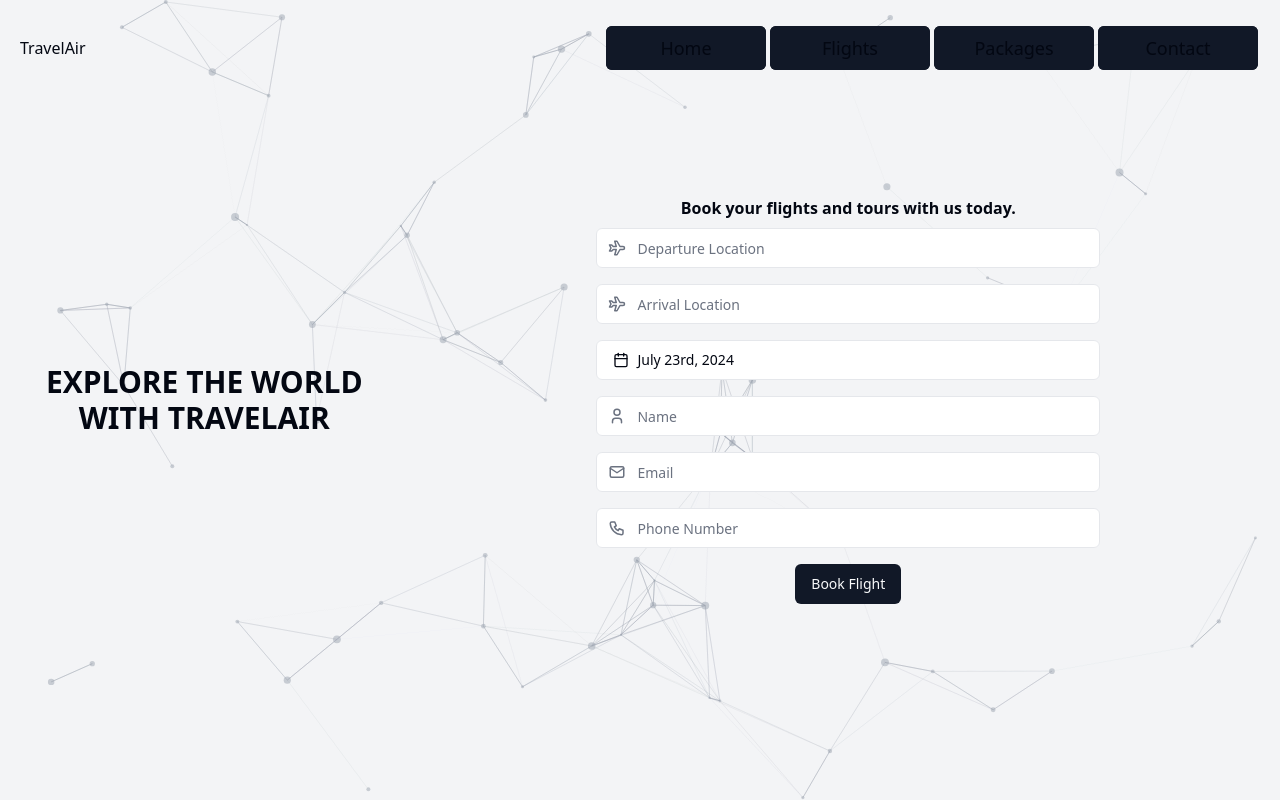
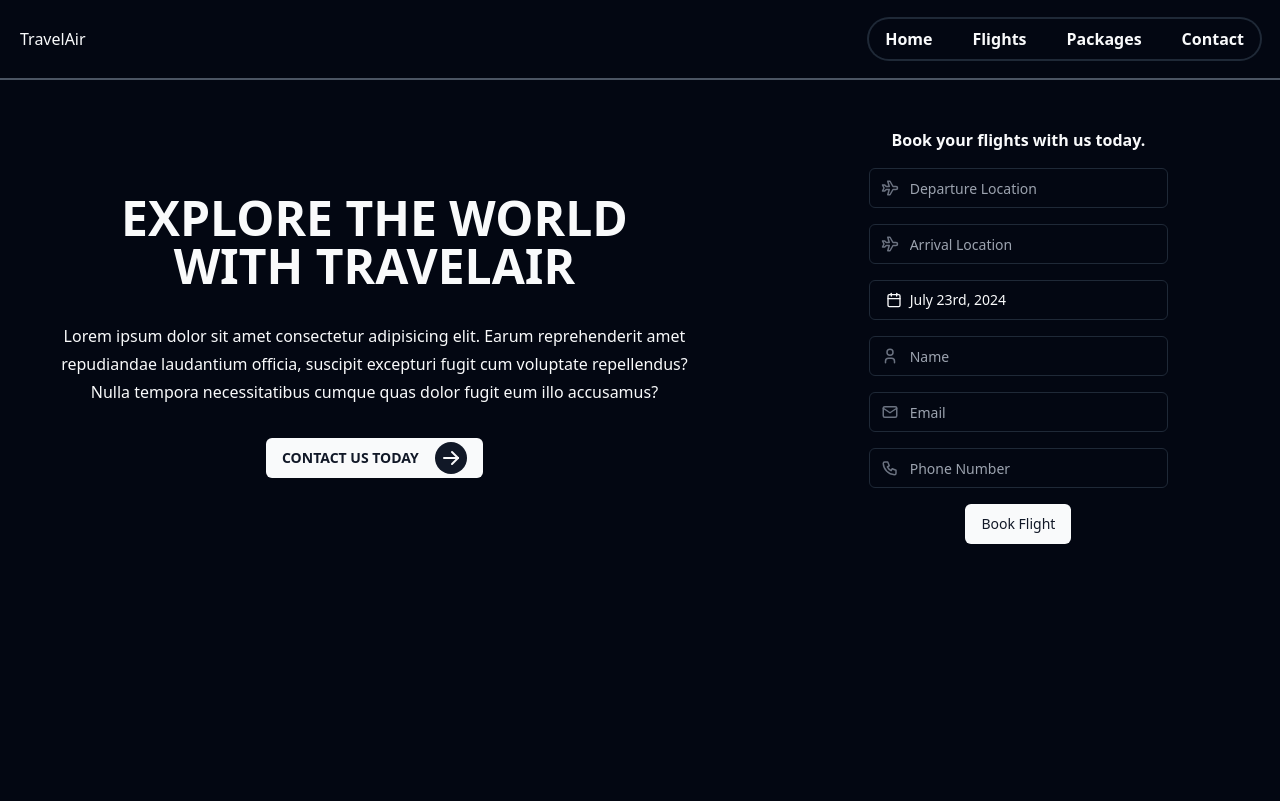
Before and after one commit to cmotanya/skytravel, a Next.js app: page / in a window 1280 px wide. Shown: the top 801 px of the page. Built offline with nearby package versions, Linux system fonts and the light colour scheme.

Commit message:
added more text in hero section

```diff
--- a/app/components/nav-desktop.tsx
+++ b/app/components/nav-desktop.tsx
@@ -15,30 +15,26 @@ const DesktopNav = () => {
     };
 
     return (
-        <nav className="hidden text-lg md:flex">
+        <nav className="hidden overflow-hidden rounded-full text-lg ring-2 ring-gray-800 md:flex">
+            <ul className="flex items-center gap-2">
                 {nav_elements.map((item) => {
-                const isActive = activeItem.main === item.href;
                     return (
-                    <ul
+                        <li
                             key={item.href}
-                        className="group relative flex items-center"
+                            className="flex w-full items-center justify-center rounded-md"
                         >
-                        <li className="mx-0.5 flex w-[10rem] items-center justify-center rounded-md bg-primary hover:bg-accent">
                             <Link
                                 href={item.href}
                                 className={cn(
-                                    "flex w-full items-center justify-around gap-2 rounded-md p-2 text-200",
-                                    isActive
-                                        ? "bg-accent"
-                                        : "bg-primary hover:bg-accent"
+                                    "hover:bg-primary-foreground flex w-full items-center justify-around rounded-full px-4 py-2 text-base font-semibold hover:text-primary"
                                 )}
                             >
                                 {item.name}
                             </Link>
                         </li>
-                    </ul>
                     );
                 })}
+            </ul>
         </nav>
     );
 };
--- /dev/null
+++ b/app/components/theme-provider.tsx
@@ -0,0 +1,9 @@
+"use client";
+
+import * as React from "react";
+import { ThemeProvider as NextThemesProvider } from "next-themes";
+import { type ThemeProviderProps } from "next-themes/dist/types";
+
+export function ThemeProvider({ children, ...props }: ThemeProviderProps) {
+    return <NextThemesProvider {...props}>{children}</NextThemesProvider>;
+}
--- a/app/footer.tsx
+++ b/app/footer.tsx
@@ -43,12 +43,12 @@ const Footer = () => {
                 >
                     {/* Logo and description */}
                     <div className="space-y-6 md:space-y-12">
-                        <Image
+                        {/* <Image
                             src="/images/connex-logo.png"
                             alt="logo image"
                             width={130}
                             height={130}
-                        />
+                        /> */}
                         <motion.p
                             className="text-balance text-base text-400"
                             variants={itemVariants}
--- a/app/globals.css
+++ b/app/globals.css
@@ -64,6 +64,6 @@
         @apply border-border;
     }
     body {
-        @apply text-foreground bg-background;
+        @apply text-foreground dark bg-background;
     }
 }
--- a/app/header.tsx
+++ b/app/header.tsx
@@ -30,8 +30,8 @@ const Header = () => {
     return (
         <header
             className={cn(
-                "duration-400 fixed z-[9999] flex h-24 w-full items-center justify-between bg-transparent px-5 transition-colors",
-                hasScrolled ? "bg-800 shadow-2xl" : "bg-transparent"
+                "duration-400 fixed z-[9999] flex h-20 w-full items-center justify-between border-b-2 border-gray-600 bg-transparent px-5 transition-colors",
+                hasScrolled ? "bg-gray-800 text-background shadow-2xl" : ""
             )}
         >
             <Link href="/">TravelAir</Link>
--- a/app/layout.tsx
+++ b/app/layout.tsx
@@ -4,6 +4,7 @@ import { Poppins as FontSans } from "next/font/google";
 import Header from "./header";
 import Footer from "./footer";
 import { cn } from "./utils/cn";
+import { ThemeProvider } from "./components/theme-provider";
 
 const fontSans = FontSans({
     subsets: ["latin"],
@@ -22,16 +23,23 @@ export default function RootLayout({
     children: React.ReactNode;
 }>) {
     return (
-        <html lang="en">
+        <html lang="en" suppressHydrationWarning>
             <body
                 className={cn(
                     "min-h-screen bg-background font-sans antialiased",
                     fontSans.variable
                 )}
             >
-                <Header />
-                {children}
-                <Footer />
+                <ThemeProvider
+                    attribute="class"
+                    defaultTheme="system"
+                    enableSystem
+                    disableTransitionOnChange
+                >
+                    <Header />
+                    {children}
+                    <Footer />
+                </ThemeProvider>
             </body>
         </html>
     );
--- a/app/page.tsx
+++ b/app/page.tsx
@@ -1,25 +1,44 @@
 "use client";
 
+import { Button } from "@/components/ui/button";
 import BookFlightForm from "./components/book-flight-form";
 import ParticleBackground from "./components/particles";
+import { IconArrowRight } from "@tabler/icons-react";
 
 export default function Home() {
     return (
         <main className="relative h-dvh">
-            <ParticleBackground />
-            <div className="z-20 flex h-full flex-col items-center justify-center gap-8 px-3 text-center md:flex-row">
-                <div className="">
-                    <h1 className="text-2xl font-bold md:text-3xl">
-                        EXPLORE THE WORLD WITH TRAVELAIR
-                    </h1>
-                </div>
+            {/* <ParticleBackground /> */}
+            <div className="pt-32">
+                <div className="z-20 flex h-full flex-col items-center justify-center gap-8 px-3 text-center md:flex-row">
+                    <div className="space-y-8 text-balance">
+                        <h1 className="text-4xl font-bold md:text-5xl">
+                            EXPLORE THE WORLD WITH TRAVELAIR
+                        </h1>
+                        <p className="leading-7">
+                            Lorem ipsum dolor sit amet consectetur adipisicing
+                            elit. Earum reprehenderit amet repudiandae
+                            laudantium officia, suscipit excepturi fugit cum
+                            voluptate repellendus? Nulla tempora necessitatibus
+                            cumque quas dolor fugit eum illo accusamus?
+                        </p>
 
-                <div className="flex w-full flex-col items-center justify-center">
-                    <p className="font-semibold">
-                        Book your flights and tours with us today.
-                    </p>
-
-                    <BookFlightForm />
+                        <Button
+                            className="mx-auto flex items-center gap-4 font-bold uppercase"
+                            // variant="secondary"
+                        >
+                            Contact Us Today{" "}
+                            <span className="bg-primary-foreground text-foreground flex h-8 w-8 items-center justify-center rounded-full">
+                                <IconArrowRight />
+                            </span>
+                        </Button>
+                    </div>
+                    <div className="flex w-full flex-col items-center justify-center">
+                        <p className="mb-2 font-semibold">
+                            Book your flights with us today.
+                        </p>
+                        <BookFlightForm />
+                    </div>
                 </div>
             </div>
         </main>
--- a/lib/type.ts
+++ b/lib/type.ts
@@ -11,6 +11,7 @@ export const bookFlightSchema = z.object({
     phone: z
         .string()
         .min(1, "Phone number is required")
+        .min(10, "Please enter a valid phone number!")
         .regex(/^\+?\d+$/, "Please enter a valid number!"),
 });
 
--- a/package.json
+++ b/package.json
@@ -22,6 +22,7 @@
     "framer-motion": "^11.3.8",
     "lucide-react": "^0.414.0",
     "next": "14.2.5",
+    "next-themes": "^0.3.0",
     "prettier-plugin-tailwindcss": "^0.6.5",
     "react": "^18",
     "react-day-picker": "^8.10.1",
```
Also changed, not shown: 1 other file (tests, documents, lock files or other folders). Lines whose indentation alone changed are shown as unchanged.
